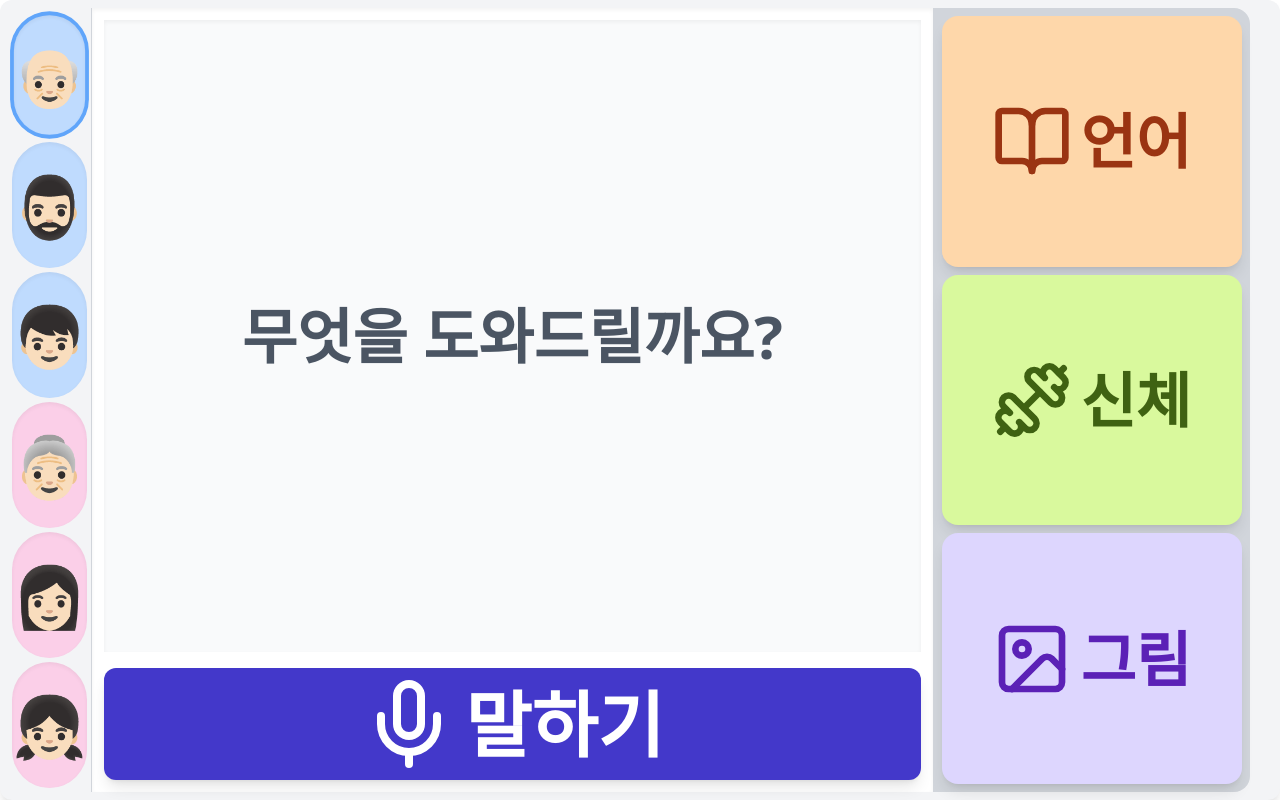
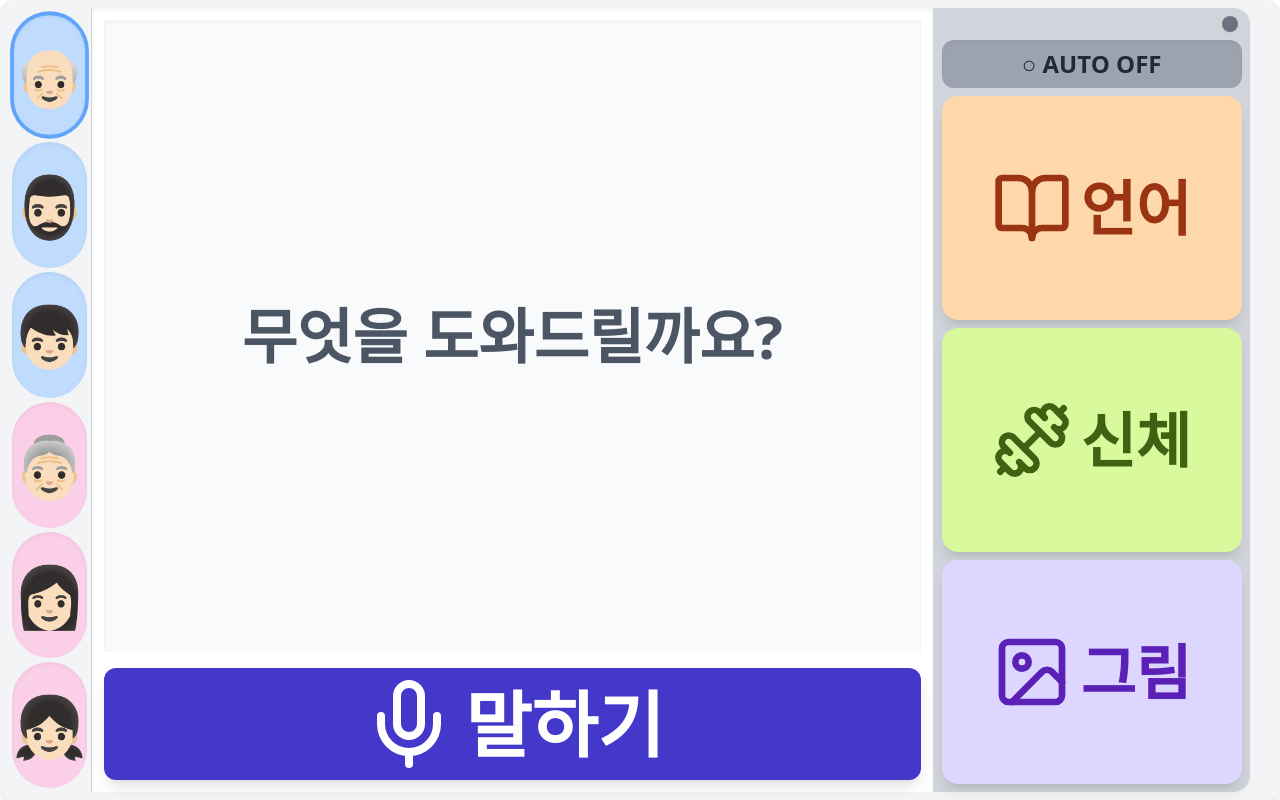
Before and after one commit to circuluspibo/piCare-front, a React (Vite) app: page / in a window 1280 px wide. Built offline with nearby package versions, Linux system fonts and the light colour scheme.

Commit message:
auto-mode등록

```diff
--- a/src/pages/DrawPage.jsx
+++ b/src/pages/DrawPage.jsx
@@ -243,7 +243,7 @@ export default function DrawPage() {
       const params = new URLSearchParams({
         prompt: sketchPrompt,
         model: sketchModel,
-        seed: Math.floor(Math.random() * 1000000), // 매번 다른 시드값 권장
+        seed: 0, // 매번 다른 시드값 권장
         lang: "ko",
       });
       setLoadingText(`${sketchPrompt}으로 이미지 생성중`);
@@ -441,7 +441,9 @@ export default function DrawPage() {
       >
         <div className="text-center p-10 flex flex-col items-center">
           <div className="w-20 h-20 border-8 border-blue-200 border-t-blue-600 rounded-full animate-spin mb-8" />
-          <p className="text-3xl font-black text-gray-700">{loadingText}</p>
+          <p className="text-3xl font-black text-gray-700 break-keep">
+            {loadingText}
+          </p>
         </div>
       </Dialog>
     </div>
--- a/src/pages/IndexPages.jsx
+++ b/src/pages/IndexPages.jsx
@@ -2,16 +2,20 @@ import Prompt from "@/components/Prompt";
 import { Button } from "@/components/ui/button";
 import { cn } from "@/lib/utils";
 import { PersonaContainer, PersonaThumbnail } from "@/components/ui/persona";
-import { useContext, useEffect, useState } from "react";
+import { useCallback, useContext, useEffect, useRef, useState } from "react";
 import { PERSONAS } from "@/assets/data/personaData";
 import { buttonLabels } from "@/assets/data/buttonLabels";
 import { IconRenderer } from "@/components/ui/IconRenderer";
 import { useNavigate } from "react-router-dom";
 import { GlobalContext } from "@/contexts/GlobalContext";
+import useVoiceChat from "@/hooks/useVoiceChat";
+import PERSONA_SYSTEMS from "@/utils/PersonaSystem";
 
 export default function Main() {
-  const { updatePersona } = useContext(GlobalContext);
+  const { updatePersona, persona } = useContext(GlobalContext);
   const navigation = useNavigate();
+  // useVoiceChat 훅 연결 (TTS 활성화 상태로 설정)
+  const { sendMessage } = useVoiceChat({ enableTTS: true });
   // TODO: 선택된 Persona에 따른 Voice 값 받아함.
   const [selectedPersona, setSelectedPersona] = useState(PERSONAS[0]);
   // 버튼 이벤트 헨들러
@@ -50,6 +54,165 @@ export default function Main() {
         return updatePersona(22, personaId); //5, 22, 76, 45
     }
   }, [selectedPersona, updatePersona]);
+
+  const [isAutoMode, setIsAutoMode] = useState(false);
+  const autoTimerRef = useRef(null);
+  const lastActionTimeRef = useRef(0); // 30초 쿨타임 체크용
+
+  const runAutoCaptureProcess = useCallback(async () => {
+    try {
+      // 1. Heartbeat 상태 수집 (서버로부터 현재 사람 정보 가져오기)
+      const hbResp = await fetch(`http://127.0.0.1:59531/heartbeat`);
+      const hbResult = await hbResp.json();
+      const hbData = hbResult.data;
+
+      const now = Date.now();
+      // 2. 조건 확인: 사람이 있고, 마지막 실행으로부터 30초가 지났을 때만 실행
+      if (hbData.cnt_live > 0 && now - lastActionTimeRef.current > 30000) {
+        lastActionTimeRef.current = now; // 즉시 쿨타임 적용
+
+        // 3. 현재 카메라 화면 캡처
+        // 2. 현재 카메라 화면 캡처
+        const video = document.querySelector("video");
+        const canvas = document.createElement("canvas");
+        canvas.width = 640;
+        canvas.height = 480;
+        const ctx = canvas.getContext("2d");
+
+        if (video && video.videoWidth > 0) {
+          ctx.drawImage(video, 0, 0, canvas.width, canvas.height);
+        } else {
+          ctx.fillStyle = "blue";
+          ctx.fillRect(0, 0, canvas.width, canvas.height);
+          ctx.fillStyle = "white";
+          ctx.font = "30px Arial";
+          ctx.fillText("VIDEO TEST SOURCE", 150, 240);
+        }
+
+        // Blob으로 변환
+        const blob = await new Promise((resolve) =>
+          canvas.toBlob(resolve, "image/jpeg")
+        );
+        const file = new File([blob], "capture.jpg", { type: "image/jpeg" });
+
+        // FormData 생성
+        const formData = new FormData();
+        const currentSystem = PERSONA_SYSTEMS[persona];
+        formData.append("file", file); // @app.post의 'file' 인자
+        formData.append("prompt", `상황에 맞게 짧고 친절하게 인사해줘.`);
+        formData.append("system", currentSystem);
+        formData.append("lang", "ko"); // 한국어로 응답받으려면 'ko' 설정
+        formData.append("isPlay", "0");
+
+        const response = await fetch(`http://127.0.0.1:59532/v1/img2chat`, {
+          method: "POST",
+          body: formData, // JSON.stringify가 아닌 formData를 그대로 보냄
+        });
+
+        if (!response.ok) throw new Error("네트워크 응답 에러");
+
+        // 5. 스트리밍 응답 처리
+        const reader = response.body.getReader();
+        const decoder = new TextDecoder();
+        let fullText = "";
+
+        while (true) {
+          const { done, value } = await reader.read();
+          if (done) break;
+
+          const chunk = decoder.decode(value, { stream: true });
+          fullText += chunk;
+        }
+        // TTS 실행
+        sendMessage(fullText);
+      }
+    } catch (error) {
+      console.error("Auto Mode 에러:", error);
+    }
+  }, [sendMessage, persona]);
+
+  // 동일 로직 테스트 용 함수
+  // NOTE: 테스트용 1회성 실행 핸들러 ---
+  const [isTesting, setIsTesting] = useState(false);
+  const runTestCapture = useCallback(async () => {
+    if (isTesting) return; // 이미 테스트 중이면 중복 클릭 방지
+    setIsTesting(true); // 깜빡임 시작
+    try {
+      console.log("테스트 모드 실행: 즉시 캡처 및 분석 시작");
+
+      // 1. 테스트용 가상 데이터 설정 (Heartbeat 생략)
+
+      // 2. 현재 카메라 화면 캡처
+      const video = document.querySelector("video");
+      const canvas = document.createElement("canvas");
+      canvas.width = 640;
+      canvas.height = 480;
+      const ctx = canvas.getContext("2d");
+
+      if (video && video.videoWidth > 0) {
+        ctx.drawImage(video, 0, 0, canvas.width, canvas.height);
+      } else {
+        ctx.fillStyle = "blue";
+        ctx.fillRect(0, 0, canvas.width, canvas.height);
+        ctx.fillStyle = "white";
+        ctx.font = "30px Arial";
+        ctx.fillText("VIDEO TEST SOURCE", 150, 240);
+      }
+
+      // Blob으로 변환
+      const blob = await new Promise((resolve) =>
+        canvas.toBlob(resolve, "image/jpeg")
+      );
+      const file = new File([blob], "capture.jpg", { type: "image/jpeg" });
+
+      // FormData 생성
+      const formData = new FormData();
+      const currentSystem = PERSONA_SYSTEMS[persona];
+      formData.append("file", file); // @app.post의 'file' 인자
+      formData.append("prompt", `상황에 맞게 짧고 친절하게 인사해줘.`);
+      formData.append("system", currentSystem);
+      formData.append("lang", "ko"); // 한국어로 응답받으려면 'ko' 설정
+      formData.append("isPlay", "0");
+
+      const response = await fetch(`http://127.0.0.1:59532/v1/img2chat`, {
+        method: "POST",
+        body: formData, // JSON.stringify가 아닌 formData를 그대로 보냄
+      });
+
+      if (!response.ok) throw new Error("네트워크 응답 에러");
+
+      // 5. 스트리밍 응답 처리
+      const reader = response.body.getReader();
+      const decoder = new TextDecoder();
+      let fullText = "";
+
+      while (true) {
+        const { done, value } = await reader.read();
+        if (done) break;
+
+        const chunk = decoder.decode(value, { stream: true });
+        fullText += chunk;
+      }
+      // TTS 실행
+      sendMessage(fullText);
+    } catch (error) {
+      console.error("Test Mode Error:", error);
+    } finally {
+      setIsTesting(false); // 응답 완료 또는 에러 발생 시 깜빡임 중지
+    }
+  }, [sendMessage, persona, setIsTesting, isTesting]);
+
+  // Auto Mode 루프 설정 (1초마다 상태 체크)
+  useEffect(() => {
+    if (isAutoMode) {
+      autoTimerRef.current = setInterval(runAutoCaptureProcess, 1000);
+    } else {
+      if (autoTimerRef.current) clearInterval(autoTimerRef.current);
+    }
+    return () => {
+      if (autoTimerRef.current) clearInterval(autoTimerRef.current);
+    };
+  }, [isAutoMode, runAutoCaptureProcess]);
   return (
     <>
       <div className="flex w-full h-full mx-auto bg-gray-100 p-2 rounded-xl shadow-lg overflow-hidden">
@@ -81,6 +244,32 @@ export default function Main() {
 
         {/** SECTION: 버튼 영역 (25%) */}
         <div className="w-1/4 flex flex-col h-full p-2 gap-2 bg-gray-300 rounded-r-2xl">
+          {/** NOTE: 임시 테스트 버튼 */}
+          <div className="flex justify-end pr-1">
+            <button
+              onClick={runTestCapture}
+              disabled={isTesting}
+              className={cn(
+                "w-4 h-4 rounded-full transition-all duration-300 shadow-sm",
+                isTesting ? "bg-red-400 animate-pulse scale-125" : "bg-gray-500"
+              )}
+              title="Test Run"
+            />
+          </div>
+          <Button
+            onClick={() => {
+              setIsAutoMode(!isAutoMode);
+              if (!isAutoMode) lastActionTimeRef.current = 0; // 켤 때 즉시 반응하도록 초기화
+            }}
+            className={cn(
+              "h-12 text-2xl font-black rounded-xl transition-all duration-300 shadow-inner",
+              isAutoMode
+                ? "bg-red-500 text-white animate-pulse"
+                : "bg-gray-400 text-gray-800"
+            )}
+          >
+            {isAutoMode ? "● AUTO ON" : "○ AUTO OFF"}
+          </Button>
           {buttonLabels.map((v, i) => (
             <Button
               key={i}
```
